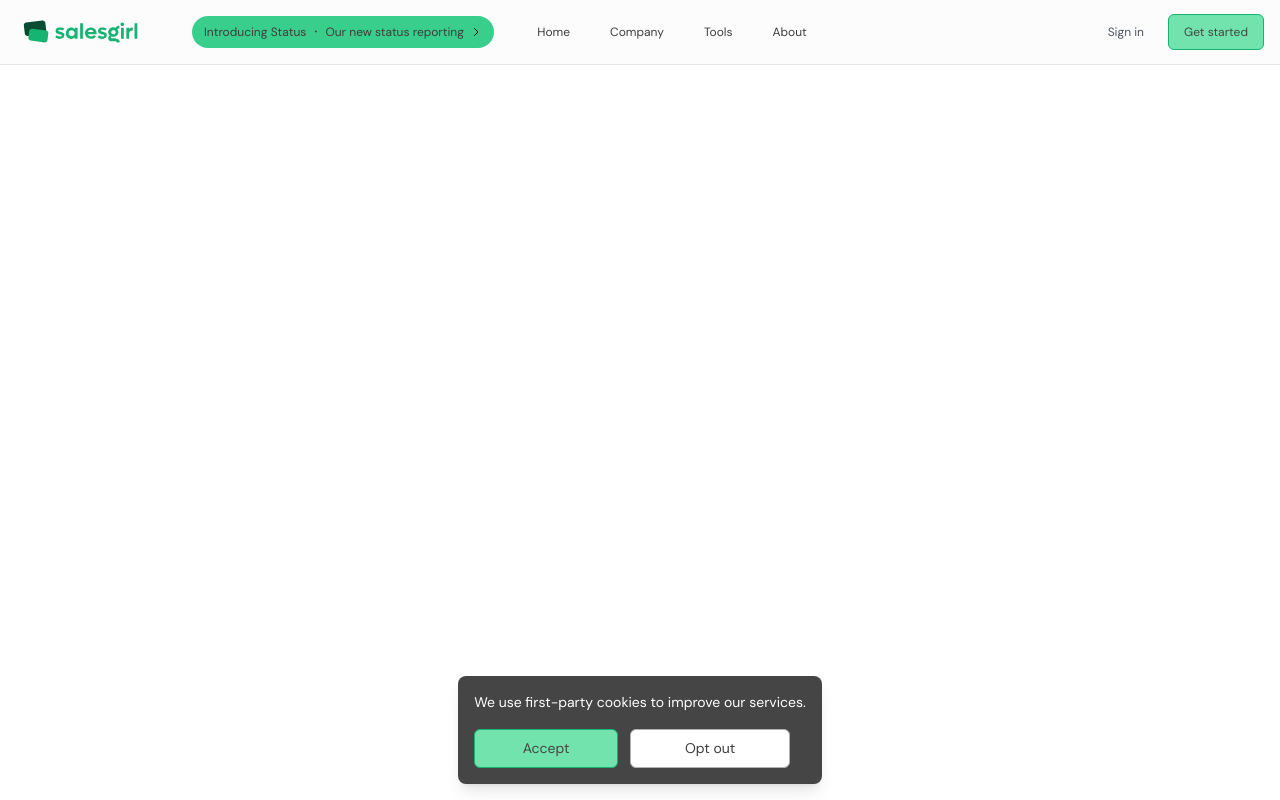
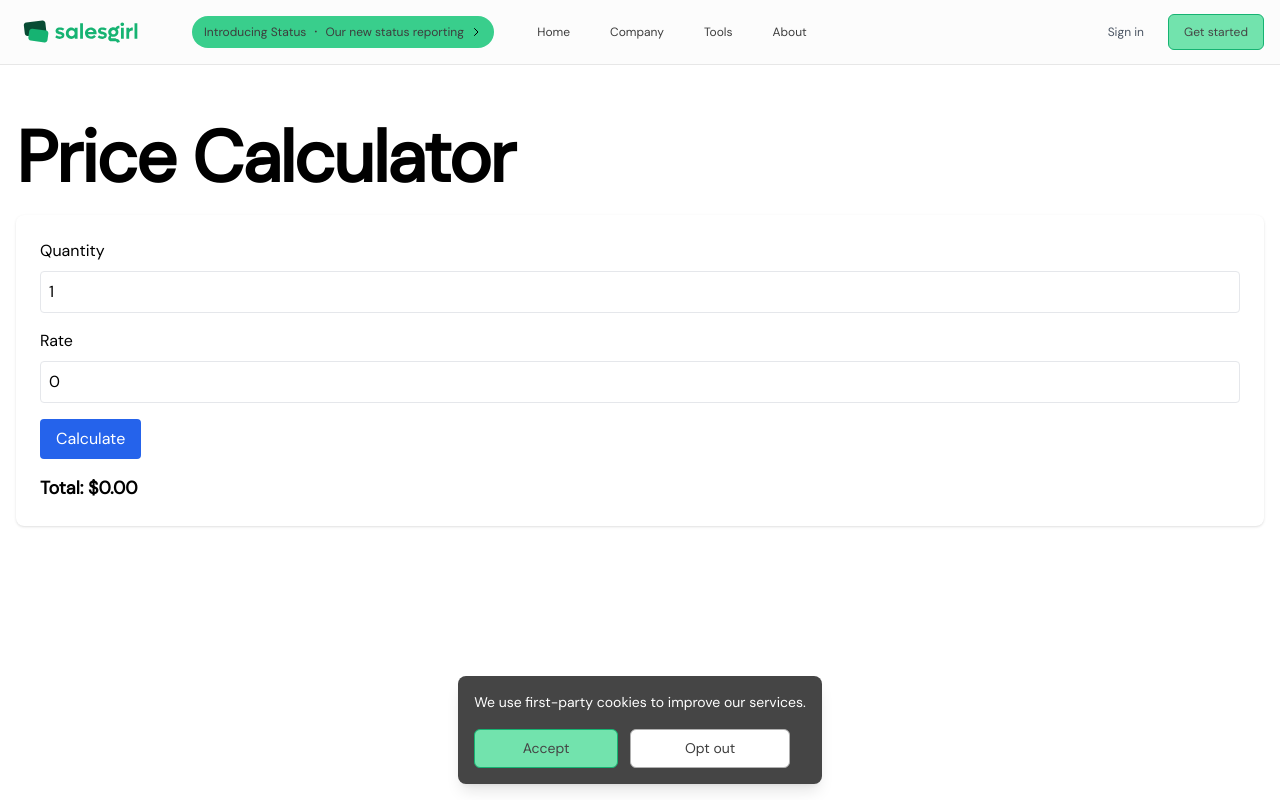
Before and after one commit to nanayawdev/salesgirl, a React (Vite) app: page /price in a window 1280 px wide. Built offline with nearby package versions, Linux system fonts and the light colour scheme.

Commit message:
Implement new routes for Price Calculator and upcoming features in App component; update Tools page with revised tool descriptions and links

```diff
--- a/src/App.jsx
+++ b/src/App.jsx
@@ -18,6 +18,7 @@ import CookieConsent from './components/CookieConsent/CookieConsent';
 import Company from './pages/Company';
 import Tools from './pages/Tools';
 import Quote from './pages/Quote';
+import PriceCalculator from './pages/PriceCalculator';
 
 function App() {
   return (
@@ -75,6 +76,13 @@ function App() {
           <Route path="/company" element={<Company />} />
           <Route path="/tools" element={<Tools />} />
           <Route path="/quote" element={<Quote />} />
+          <Route path="/price" element={<PriceCalculator />} />
+          <Route path="/expenses" element={<div>Expense Tracker - Coming Soon</div>} />
+          <Route path="/payments" element={<div>Payment Processing - Coming Soon</div>} />
+          <Route path="/receipts" element={<div>Receipt Scanner - Coming Soon</div>} />
+          <Route path="/reports" element={<div>Financial Reports - Coming Soon</div>} />
+          <Route path="/tax" element={<div>Tax Calculator - Coming Soon</div>} />
+          <Route path="/registry" element={<div>Business Registry - Coming Soon</div>} />
         </Routes>
         <CookieConsent />
       </Router>
--- /dev/null
+++ b/src/pages/PriceCalculator.jsx
@@ -0,0 +1,49 @@
+import React, { useState } from 'react';
+import { Calculator } from 'lucide-react';
+
+const PriceCalculator = () => {
+  const [quantity, setQuantity] = useState(1);
+  const [rate, setRate] = useState(0);
+  const [total, setTotal] = useState(0);
+
+  const calculateTotal = () => {
+    setTotal(quantity * rate);
+  };
+
+  return (
+    <div className="max-w-7xl mx-auto px-4 py-12">
+      <h1 className="main-heading">Price Calculator</h1>
+      <div className="p-6 bg-white rounded-lg shadow">
+        <div className="mb-4">
+          <label className="block mb-2">Quantity</label>
+          <input
+            type="number"
+            value={quantity}
+            onChange={(e) => setQuantity(parseInt(e.target.value, 10))}
+            className="w-full p-2 border rounded"
+          />
+        </div>
+        <div className="mb-4">
+          <label className="block mb-2">Rate</label>
+          <input
+            type="number"
+            value={rate}
+            onChange={(e) => setRate(parseFloat(e.target.value))}
+            className="w-full p-2 border rounded"
+          />
+        </div>
+        <button
+          onClick={calculateTotal}
+          className="px-4 py-2 bg-blue-600 text-white rounded"
+        >
+          Calculate
+        </button>
+        <div className="mt-4">
+          <h2 className="text-lg font-semibold">Total: ${total.toFixed(2)}</h2>
+        </div>
+      </div>
+    </div>
+  );
+};
+
+export default PriceCalculator;
--- /dev/null
+++ b/src/pages/StatusDashboard.jsx
@@ -0,0 +1,38 @@
+import React, { useState, useEffect } from 'react';
+import { BarChart2 } from 'lucide-react';
+
+const StatusDashboard = () => {
+  const [statusData, setStatusData] = useState([]);
+
+  useEffect(() => {
+    // Fetch status data from an API or database
+    const fetchData = async () => {
+      try {
+        const response = await fetch('/api/status');
+        const data = await response.json();
+        setStatusData(data);
+      } catch (error) {
+        console.error('Error fetching status data:', error);
+      }
+    };
+
+    fetchData();
+  }, []);
+
+  return (
+    <div className="max-w-7xl mx-auto px-4 py-12">
+      <h1 className="main-heading">Status Dashboard</h1>
+      <div className="grid grid-cols-1 sm:grid-cols-2 lg:grid-cols-3 gap-4">
+        {statusData.map((status, index) => (
+          <div key={index} className="p-4 bg-white rounded-lg shadow">
+            <h2 className="text-lg font-semibold">{status.name}</h2>
+            <p>Status: {status.isOnline ? 'Online' : 'Offline'}</p>
+            <p>Response Time: {status.responseTime}ms</p>
+          </div>
+        ))}
+      </div>
+    </div>
+  );
+};
+
+export default StatusDashboard;
--- a/src/pages/Tools.jsx
+++ b/src/pages/Tools.jsx
@@ -22,15 +22,15 @@ const Tools = () => {
       badge: 'Popular'
     },
     {
-      title: 'Status Dashboard',
-      description: 'Monitor system performance and service availability in real-time',
-      link: '/status',
+      title: 'Quote Generator',
+      description: 'Create and manage professional quotes with customizable templates',
+      link: '/quote',
       icon: BarChart2
     },
     {
       title: 'Price Calculator',
       description: 'Calculate project costs and generate accurate quotes',
-      link: '/quote',
+      link: '/price',
       icon: Calculator
     },
     {
```
